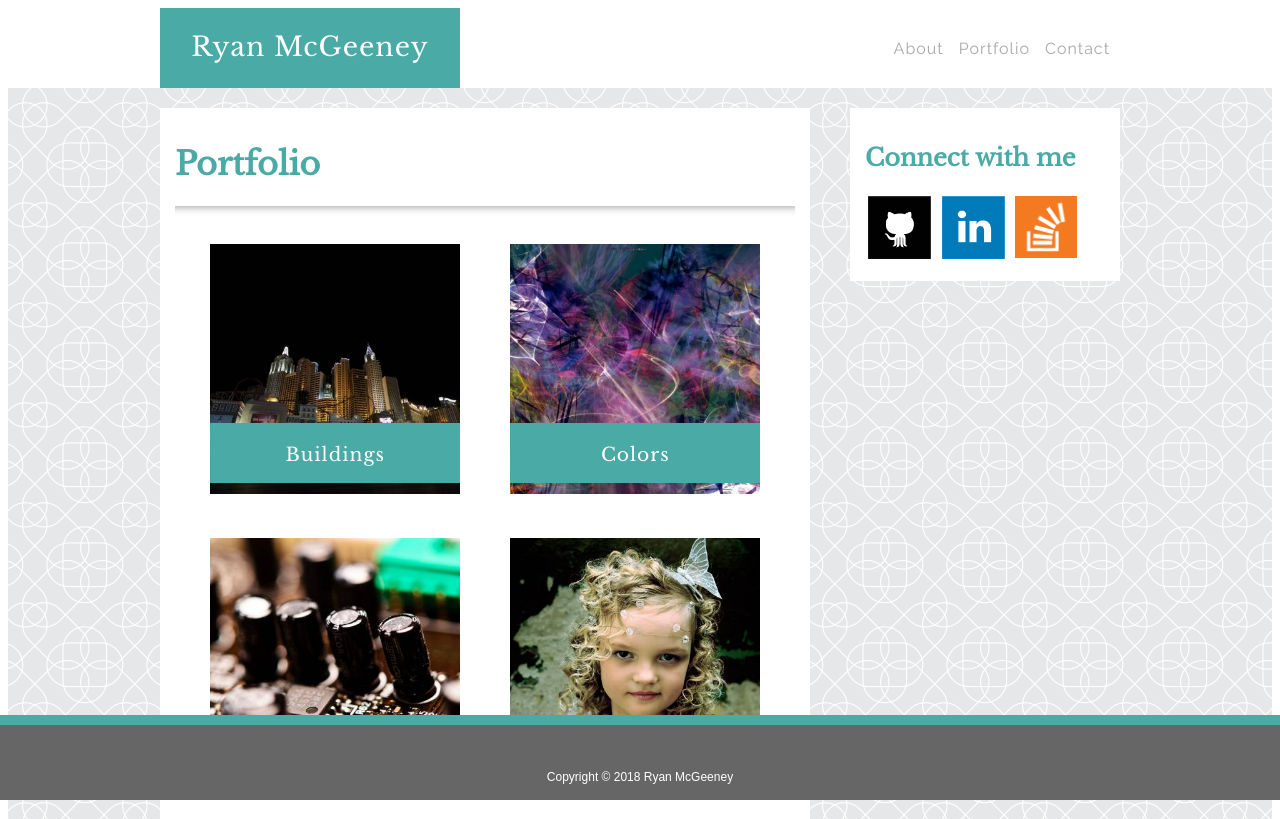
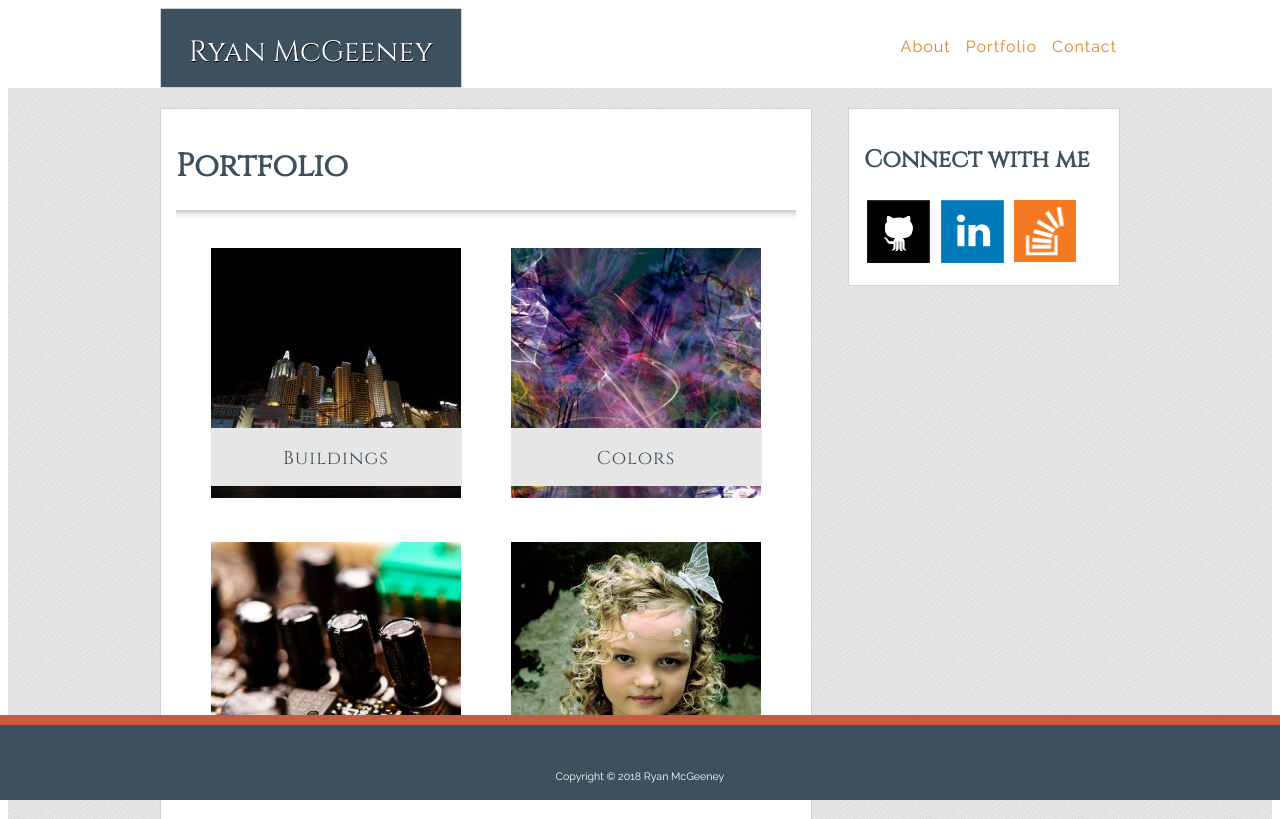
Before and after one commit to Ryan9087/Basic-Portfolio, a plain HTML site: page portfolio.html in a window 1280 px wide. Shown: the top 819 px of the page. Drawn offline with nearby package versions, Linux system fonts and the light colour scheme.

Commit message:
Basic Portfolio 100$ done

```diff
--- a/assets/css/style.css
+++ b/assets/css/style.css
@@ -1,7 +1,7 @@
 
 h1, h2 {
-   color: #4aaaa5;
-   font-family: 'Libre Baskerville', serif;
+   font-family: 'Cinzel', serif;
+   color: #3D505D;
 }
 
 p {
@@ -10,11 +10,20 @@ p {
     color: darkgray;
 }
 
+a {
+    text-decoration: none;
+    color: #DC8729;
+}
+
+a:hover {
+    text-decoration: underline;
+}
+
 .my-picture {
     width: 150px;
     height: auto;
     float: left;
-    padding: 12px 20px 5px 0;
+    padding: 10px 20px 5px 0;
 }
 
 .main-sectioni {
@@ -23,6 +32,9 @@ p {
     background-color: white;
     padding: 15px;
     height: 475px;
+    border-style: solid;
+    border-width: .3px;
+    border-color: lightgray;
 
 }
 
@@ -32,6 +44,10 @@ p {
     background-color: white;
     padding: 15px;
     height: 1000px;
+    border-style: solid;
+    border-width: .3px;
+    border-color: lightgray;
+
 }
 
 .main-sectionc {
@@ -40,6 +56,9 @@ p {
     background-color: white;
     padding: 15px;
     height: 630px;
+    border-style: solid;
+    border-width: .3px;
+    border-color:lightgray;
 }
 
 
@@ -50,6 +69,9 @@ p {
     background-color: white;
     margin: 0 0 40px 0;
     padding: 15px;
+    border-style: solid;
+    border-width: .3px;
+    border-color: lightgray;
 
 }
 
@@ -62,24 +84,33 @@ p {
 }
 
 .name-box {
-    background-color: #4aaaa5;
+    background-color: #3D505D;
     color: white;
-    padding: 22px 0 0 0;
+    padding: 23px 0 0 0;
     text-align: center;
-    font-size: 20pt;
+    font-size: 22pt;
     width: 300px;
-    letter-spacing: 1px;
-    font-family: 'Libre Baskerville', serif;
+    /* letter-spacing: 1px; */
+    font-family: 'Cinzel', serif;
+    border-style: solid;
+    border-width: .3px;
+    border-color: lightgray;
+    text-shadow: .5px .5px rgb(7, 0, 0);
 }
 
 .nav-box {
     float: right;
     text-align: right;
     margin: 0 0 0 0px;
-    padding: 15px 0 0px 50px;
+    padding: 13px 0 0px 55px;
     letter-spacing: 1px;
     word-spacing: 10px;
 }
+
+.nav-box:p {
+    color: black;
+}
+
 
 .header-content {
     width: 960px;
@@ -89,14 +120,21 @@ p {
 }
 
 .content-area {
-    background-image: url(../images/intersection.png);
+    background-image: url(../images/diagonal_waves.png);
+    clear:both;
+    height: 700px;;
+
+}
+
+.content-areai {
+    background-image: url(../images/diagonal_waves.png);
     clear:both;
     height: 700px;;
 
 }
 
 .content-areap {
-    background-image: url(../images/intersection.png);
+    background-image: url(../images/diagonal_waves.png);
     clear:both;
     height: 1150px;;
 
@@ -105,7 +143,7 @@ p {
 #colorstrip {
     width: 100%;
     height: 10px;
-    background-color: #4aaaa5;
+    background-color: #CB5940;
 }
 
 footer {
@@ -114,11 +152,11 @@ footer {
     width: 100%;
     padding: 45px 0 0 0;
     text-align: center;
-    background-color: #666666;
+    background-color: #3D505D;
     color: white;
-    font-size: 9pt;
+    font-size: 8pt;
     text-align: center;
-    font-family: Arial, Helvetica, sans-serif;
+    font-family: 'Raleway', sans-serif;
     height: 30px;
 
 }
@@ -144,10 +182,10 @@ footer {
       padding: 0 0 4px 2px;
   }
 
-  a {
-      text-decoration: none;
-      color: darkgray;
+  .sidebar-img:hover, .specialpic:hover {
+    border-bottom: 1px solid #3D505D;
   }
+
 
 .line-class {
 	height: 10px;
@@ -170,7 +208,7 @@ input[type=text], select, textarea {
 }
 
 input[type=submit] {
-    background-color: #4aaaa5;
+    background-color: #3D505D;
     color: white;
     padding: 10px 30px 10px 30px;
     border: none;
@@ -180,12 +218,12 @@ input[type=submit] {
 }
 
 input[type=submit]:hover {
-    background-color: #4aaaa5;
+    background-color: #CB5940;
 }
 
 .container {
     padding: 25px 20px 25px 20px;
-    font-family: Arial, Helvetica, sans-serif;
+    font-family: 'Cinzel', serif;
     color: darkgray;
     margin-top: 25px;
 }
@@ -203,15 +241,15 @@ input[type=submit]:hover {
 .centered {
     position: absolute;
     top: 78%;
-    left: 50.1%;
+    left: 50%;
     transform: translate(-50%, -50%);
-    width: 83.3%;
-    background-color:  #4aaaa5;
+    width: 83.5%;
+    background-color: #e6e6e6;
     height: 40px;
-    color: white;
+    color: #3D505D;
     text-align: center;
-    padding: 20px 0 0 0;
-    font-family: 'Libre Baskerville', serif;
+    padding: 18px 0 0 0;
+    font-family: 'Cinzel', serif;
     font-size: 14pt;
     letter-spacing: 1px;
 }
@@ -241,3 +279,13 @@ input[type=submit]:hover {
     width: 250px;
     padding: 20px 10px 20px 10px;
 }
+
+.port-image:hover {
+    transform: rotate(-10deg);
+    -webkit-filter: grayscale(100%);
+}
+
+.ppic {
+    width: 610px;
+    height: auto;
+}
--- a/portfolio.html
+++ b/portfolio.html
@@ -5,7 +5,7 @@
     <meta name="viewport" content="width=device-width, initial-scale=1.0">
     <meta http-equiv="X-UA-Compatible" content="ie=edge">
     <link rel="stylesheet" type="text/css" href="assets/css/style.css">
-    <link href="https://fonts.googleapis.com/css?family=Libre+Baskerville|Raleway" rel="stylesheet">
+    <link href="https://fonts.googleapis.com/css?family=Cinzel|Raleway" rel="stylesheet">
     <title>Ryan McGeeney's Portfolio</title>
 </head>
 <body>
@@ -28,34 +28,34 @@
             <div class="main-sectionp">
                 <h1>Portfolio</h1>
                 <hr class="line-class">
-
+                        <div class="grow-pic">
 
                         <div class="containerL">
-                                <img class="port-image" src="assets/images/buildings.jpg" alt="Buildings">
+                                <a href="http://www.yahoo.com"><img class="port-image" src="assets/images/buildings.jpg" alt="Buildings"></a>
 
                                 <div class="centered">Buildings</div>
                         </div>
                         <div class="containerR">
-                                <img class="port-image" src="assets/images/colors.jpg" alt="Colors">
-
+                            <a href="http://www.yahoo.com"><img class="port-image" src="assets/images/colors.jpg" alt="Colors">
+                               </a>
                                 <div class="centered">Colors</div>
                         </div>
                         <div class="containerL">
-                                <img class="port-image" src="assets/images/electronics.jpg" alt="Electronics">
-
+                            <a href="http://www.yahoo.com"><img class="port-image" src="assets/images/electronics.jpg" alt="Electronics">
+                               </a>
                                 <div class="centered">Electronics</div>
                         </div>
                         <div class="containerR">
-                                <img class="port-image" src="assets/images/girl.jpg" alt="Girl">
-
+                            <a href="http://www.yahoo.com"><img class="port-image" src="assets/images/girl.jpg" alt="Girl">
+                               </a>
                                 <div class="centered">Girl</div>
                         </div>
                         <div class="containerL">
-                                <img class="port-image" src="assets/images/lake.jpg" alt="Lake">
-
+                            <a href="http://www.yahoo.com"><img class="port-image" src="assets/images/lake.jpg" alt="Lake">
+                               </a>
                                 <div class="centered">Lake</div>
                         </div>
-
+                        </div>
 
             </div>
 
```
Also changed, not shown: contact.html (+1 -1 lines), index.html (+2 -3 lines), assets/images/1920.jpg (added), assets/images/diagonal_waves.png (added), assets/images/sg.jpg (added), 1 other file.
